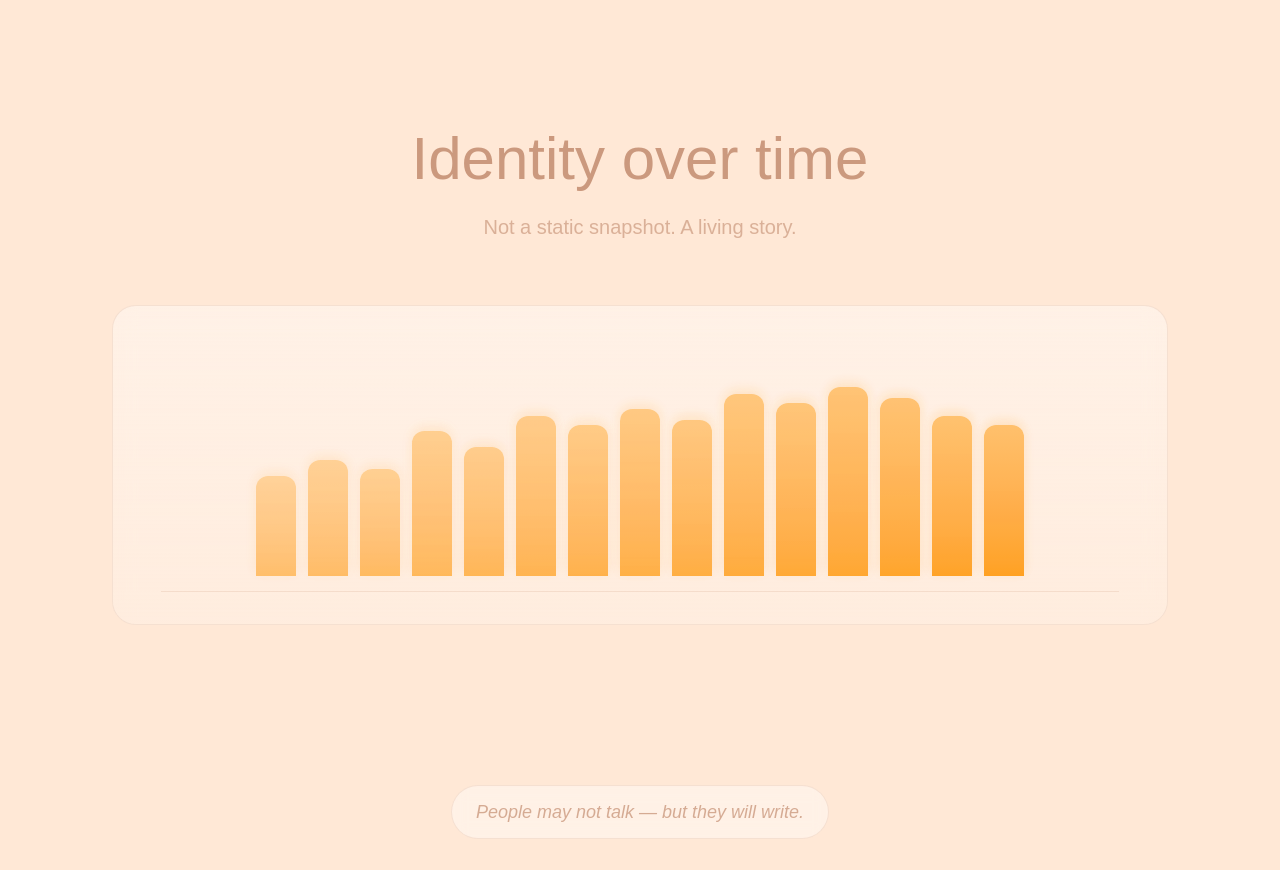
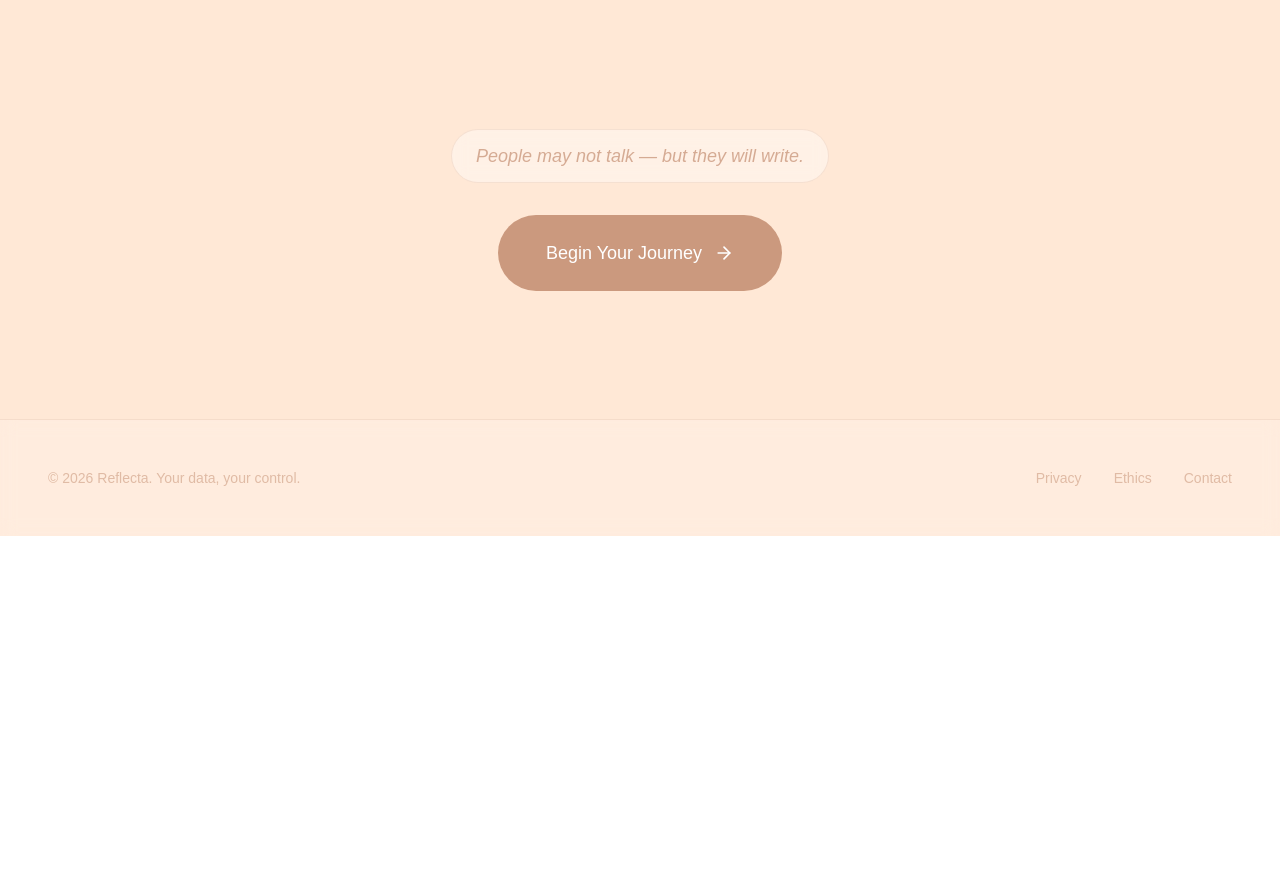
Before and after one commit to adit1110/Reflecta, a Next.js app in the folder reflecta/: page / in a window 1280 px wide. Shown: the part 1480-2350 px from the top of the page. After the commit the page ends 2016 px from the top, so only its background shows below. Built offline with nearby package versions, Linux system fonts and the light colour scheme.

Commit message:
fix: removed time graph

```diff
--- a/reflecta/app/page.tsx
+++ b/reflecta/app/page.tsx
@@ -131,44 +131,6 @@ export default function Home() {
           </div>
         </div>
 
-        {/* Visual Timeline Concept */}
-        <div className="relative mb-40">
-          <div className="text-center mb-16">
-            <h2 className="text-5xl md:text-6xl font-light text-[#CB997E] mb-6">
-              Identity over time
-            </h2>
-            <p className="text-xl text-[#CB997E]/70 font-light">
-              Not a static snapshot. A living story.
-            </p>
-          </div>
-
-          {/* Enhanced Timeline visualization */}
-          <div className="relative h-80 bg-white/40 backdrop-blur-md rounded-3xl border border-[#CB997E]/20 p-12 overflow-hidden">
-            <div className="absolute inset-0 bg-gradient-to-t from-[#FFE8D6]/50 to-transparent" />
-            <div className="relative h-full flex items-end justify-center gap-3">
-              {[45, 52, 48, 65, 58, 72, 68, 75, 70, 82, 78, 85, 80, 72, 68].map((height, i) => (
-                <div
-                  key={i}
-                  className="group relative w-10 bg-gradient-to-t from-[#FF9F1C] to-[#FFBF69] rounded-t-xl transition-all duration-500 hover:from-[#FFBF69] hover:to-[#FF9F1C] cursor-pointer"
-                  style={{
-                    height: `${height}%`,
-                    opacity: 0.6 + (i * 0.027),
-                    animationDelay: `${i * 0.05}s`,
-                    boxShadow: '0 -4px 12px rgba(255, 159, 28, 0.2)'
-                  }}
-                >
-                  <div className="absolute -top-8 left-1/2 -translate-x-1/2 opacity-0 group-hover:opacity-100 transition-opacity duration-300 bg-[#CB997E] text-white text-xs px-2 py-1 rounded whitespace-nowrap">
-                    Day {i + 1}
-                  </div>
-                </div>
-              ))}
-            </div>
-
-            {/* Timeline axis */}
-            <div className="absolute bottom-8 left-12 right-12 h-px bg-[#CB997E]/20" />
-          </div>
-        </div>
-
         {/* Bottom CTA */}
         <div className="text-center">
           <div className="inline-block mb-8 px-6 py-3 bg-white/40 backdrop-blur-sm rounded-full border border-[#CB997E]/20">
```
